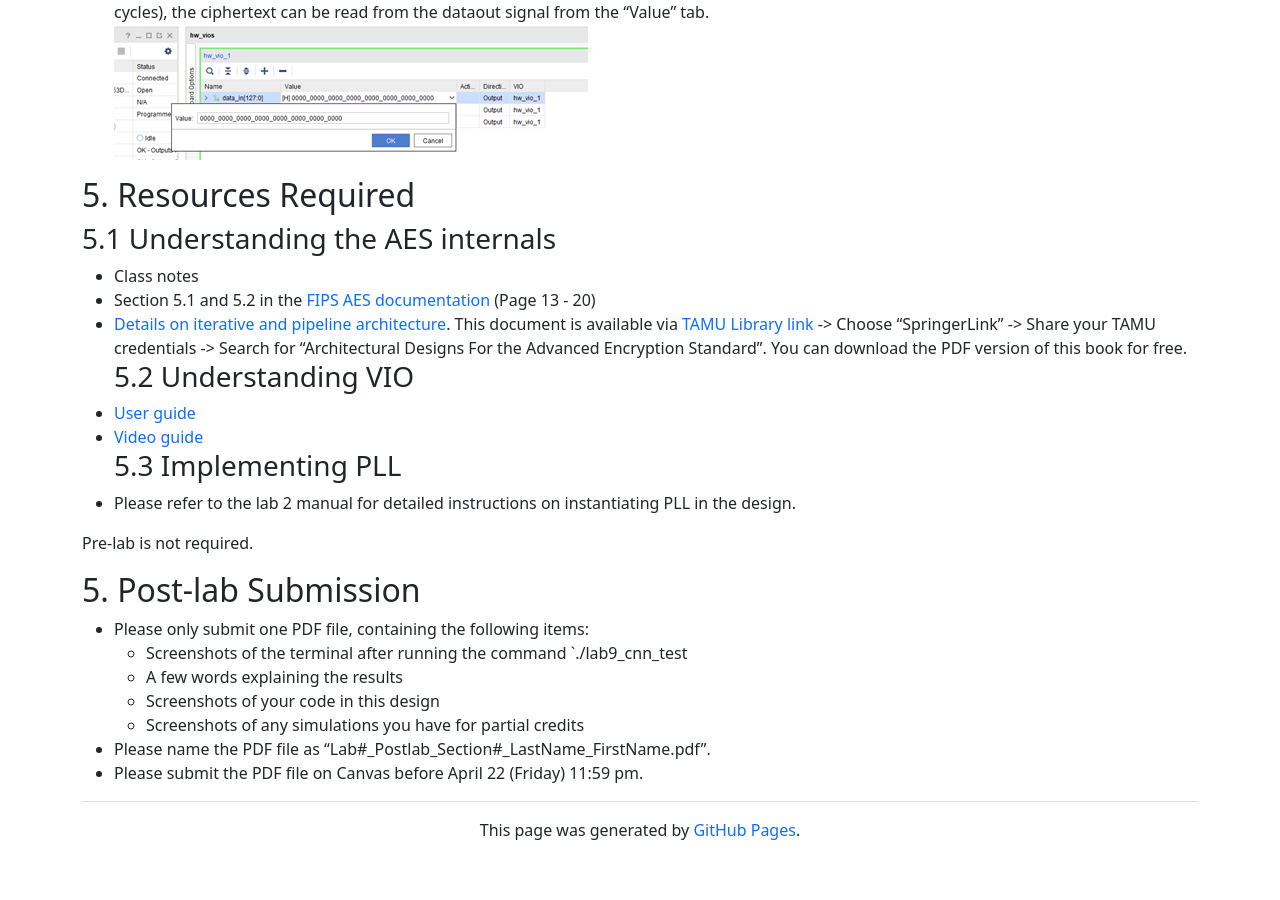
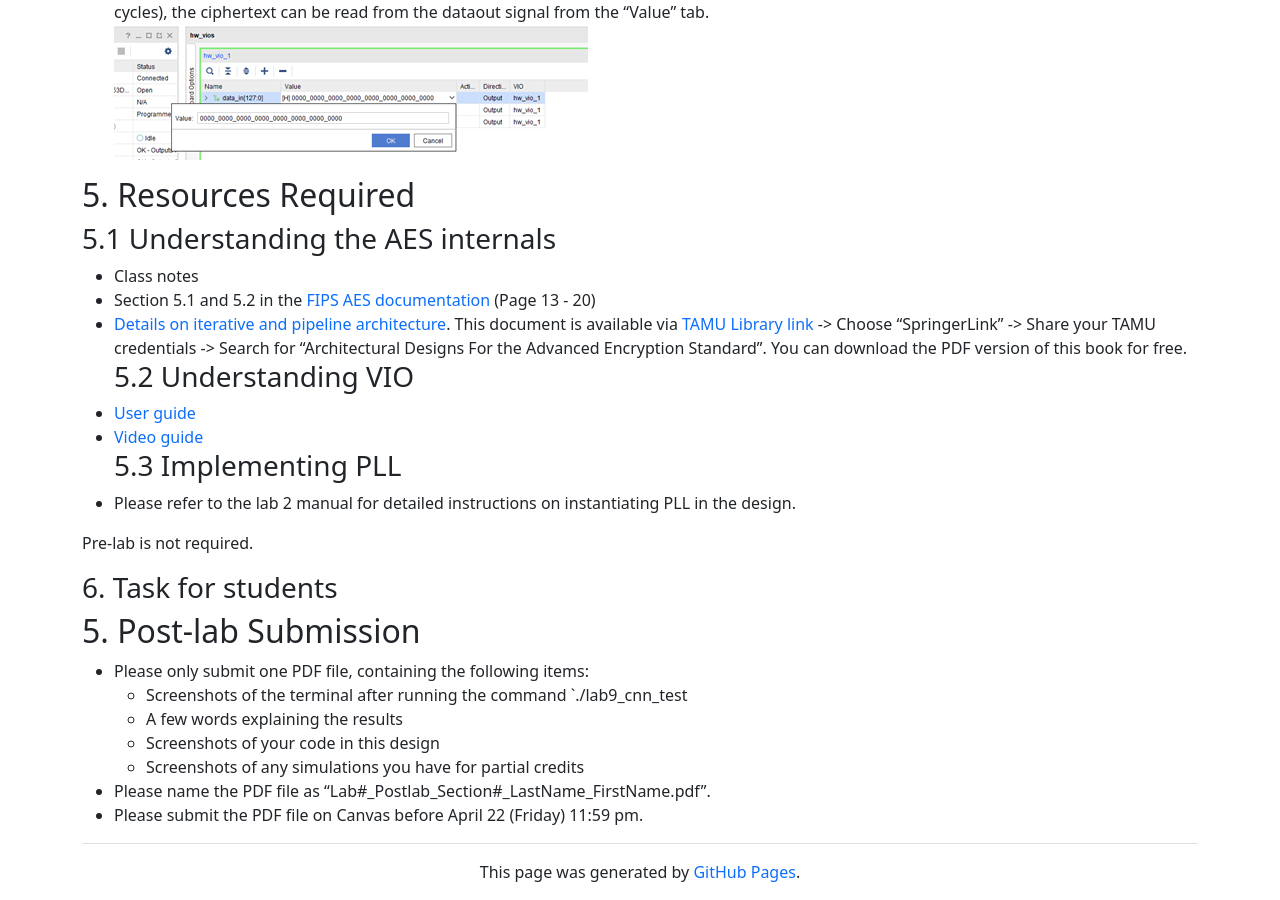
Before and after one commit to hailiangh/hailiangh.github.io, a Jekyll site: the page built from TA/ECEN689_Spring2022/labX_manual.md, in a window 1280 px wide and 900 px high, scrolled down 3082 px. Built offline with Jekyll 4.4.1, drawn with Linux system fonts in a browser that asks for light colours; before the commit the page ends 3940 px from its top, so only the background shows below that.

Commit message:
Update labX_manual.md

```diff
--- a/TA/ECEN689_Spring2022/labX_manual.md
+++ b/TA/ECEN689_Spring2022/labX_manual.md
@@ -106,6 +106,7 @@ In this section, we will run the AES design on the FPGA using the VIO IP Core.
 
 
 Pre-lab is not required.
+### 6. Task for students
 
 
 ## 5. Post-lab Submission
```
